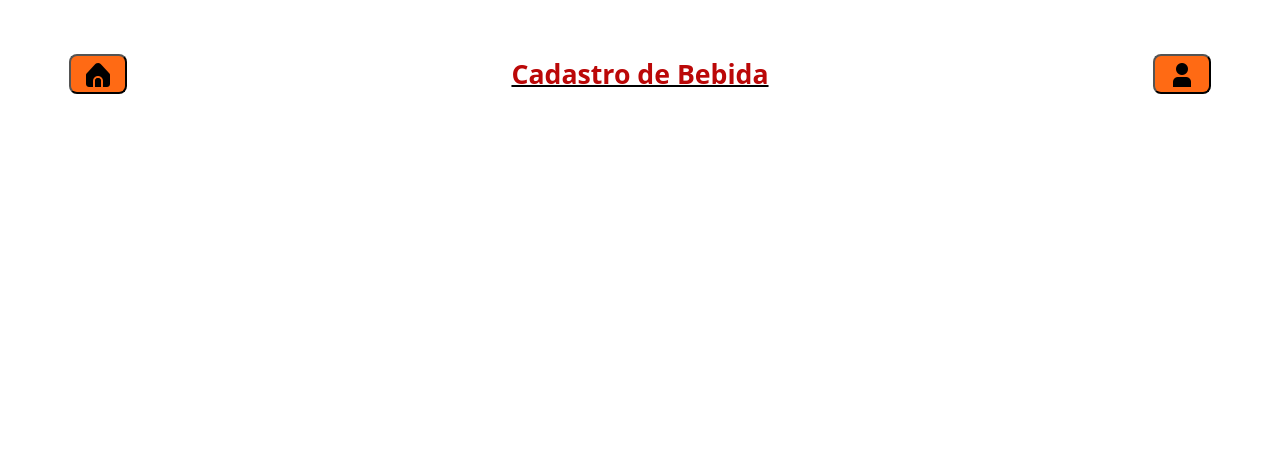
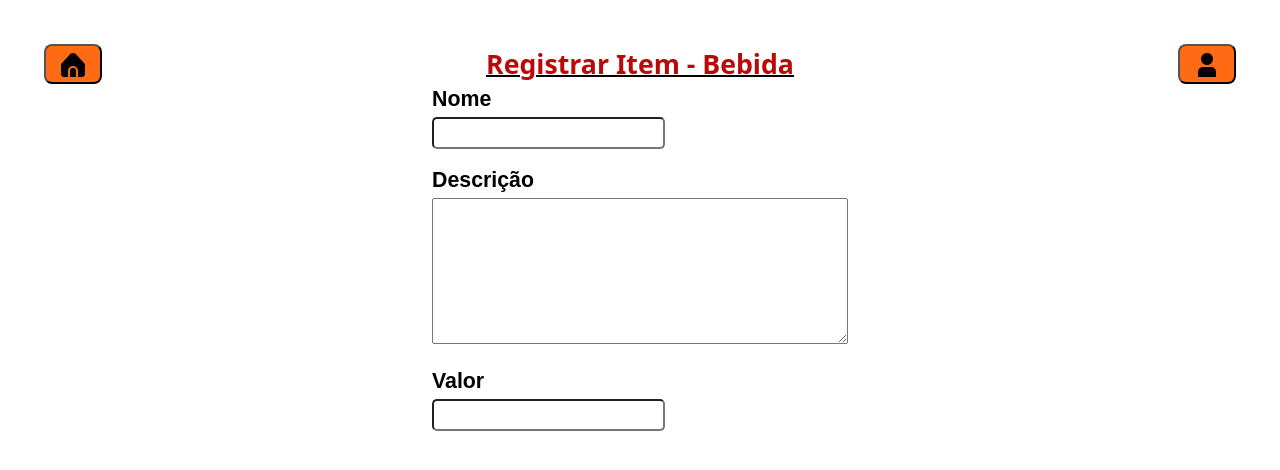
Before and after one commit to Denis-Wendell/Projeto-Restaurante, a website: page registrar_item_bebida.html in a window 1280 px wide. Shown: the part 122-592 px from the top of the page. Drawn offline with nearby package versions, Linux system fonts and the light colour scheme.

Commit message:
add parte de registro de item comida/bebida

```diff
--- a/registrar_item_bebida.html
+++ b/registrar_item_bebida.html
@@ -5,14 +5,16 @@
     <meta charset="UTF-8">
     <meta http-equiv="X-UA-Compatible" content="IE=edge">
     <meta name="viewport" content="width=device-width, initial-scale=1.0">
-    <title>Cadastro de Bebidas SC</title>
+    <title>Cadastro de Bebida - SC</title>
     <link rel="stylesheet" href="style_cabecalho_index.css" type="text/css">
-    <link rel="stylesheet" href="main_registrar_item_butao.css">
-    <link rel="stylesheet" href="style_main_registrar_bebida.css">
+    <link rel="stylesheet" href="style_main_registrar_item.css" type="text/css">
+    <link rel="stylesheet" href="style_main_registrar_comida.css">
     <link rel="stylesheet" href="node_modules/bootstrap/dist/css/bootstrap.min.css">
+    <link rel="stylesheet" href="style_main_registrar_item_bebida.css" type="text/css">
+
 </head>
 
-<body>
+
 <header class="cabeçalho">
     <div class="topo">
         <img id="logo" src="img/imagem de cabecalho.png" alt="imagem de comida">
@@ -23,27 +25,34 @@
 </header>
 <main>
     <div class="titulos">
-            <span><button id="botao_home"><a href="index.html"><img src="img/home.png"
-                            alt="casa.pg"></a></button></span>
-            <span id="sub_titulo_aba"><strong>Cadastro de Bebida</strong></span>
+        <span><button id="botao_home"><a href="index.html"><img src="img/home.png" alt="icon_casa"></a></button></span>
+        <span id="sub_titulo_aba"><strong>Registrar Item - Bebida</strong></span>
         <span><button id="botao_perfil"><a href="index.html"><img src="img/user.png"
                         alt="icon_casa"></a></button></span>
     </div>
+    <form>
 
-    </main>
+        <fieldset class="grupo">
+
+            <div class="campo">
+                <label for="nome">Nome</label>
+                <input type="text" name="nome" id="nome" required>
+            </div>
+            <div class="campo">
+                <label for="descricao">Descrição</label>
+                <textarea rows="6" style="width: 26em" id="descricao" name="descrcao"></textarea>
+            </div>
+            <div class="campo">
+                <label for="valor">Valor</label>
+                <input type="text" name="valor" id="valor" required>
+            </div>
+        </fieldset>
+
+    </form>
 
 
 
+    </body>
 
 
-
-
-
-
-
-
-    <!--<script src="https://cdn.jsdelivr.net/npm/bootstrap@5.1.3/dist/js/bootstrap.bundle.min.js" integrity="sha384-ka7Sk0Gln4gmtz2MlQnikT1wXgYsOg+OMhuP+IlRH9sENBO0LRn5q+8nbTov4+1p" crossorigin="anonymous"></script>-->
-    <script src="node_modules/bootstrap/dist/js/bootstrap.bundle.min.js"></script>
-</body>
-
 </html>
--- a/style_main_registrar_bebida.css
+++ b/style_main_registrar_bebida.css
@@ -19,3 +19,63 @@
     text-align: center;
     text-decoration: underline black 2px solid;
 }
+
+.titulos {
+    display: flex;
+    justify-content: center;
+    margin-left: auto;
+    margin-right: auto;
+    gap: 30vw;
+
+}
+
+.titulos #botao_home,
+#botao_perfil {
+    padding: 5px 15px;
+    background: #ff6a14;
+    border-radius: 8px;
+}
+
+#sub_titulo_aba {
+    font-size: 20pt;
+    text-align: center;
+    text-decoration: underline black 2px solid;
+}
+
+fieldset {
+    border: 0;
+
+
+}
+
+.campo {
+    margin-bottom: 1em;
+}
+
+fieldset {
+    margin-top: 4%;
+    margin-left: 5%;
+    display: grid;
+    justify-content: center;
+}
+
+.campo label {
+    display: block;
+    font-family: Arial, Helvetica, sans-serif;
+    font-size: medium;
+    font-size: 16pt;
+    font-weight: bold;
+    color: black;
+
+    margin-bottom: 1px;
+}
+
+.campo input {
+    border-radius: 5px;
+    color: black;
+    font-size: 14pt;
+    font-weight: 500;
+    text-align: left;
+    font-family: 'Times New Roman', Times, serif;
+
+}
--- a/style_main_registrar_comida.css
+++ b/style_main_registrar_comida.css
@@ -4,7 +4,7 @@
         margin-left: auto;
         margin-right: auto;
         gap: 30vw;
-    margin-top: -80px;
+
     }
 
     .titulos #botao_home,
@@ -19,3 +19,41 @@
         text-align: center;
         text-decoration: underline black 2px solid;
     }
+
+    fieldset {
+        border: 0;
+
+
+    }
+
+    .campo {
+        margin-bottom: 1em;
+    }
+
+    fieldset {
+        margin-top: 4%;
+        margin-left: 5%;
+        display: grid;
+        justify-content: center;
+    }
+
+    .campo label {
+        display: block;
+        font-family: Arial, Helvetica, sans-serif;
+        font-size: medium;
+        font-size: 16pt;
+        font-weight: bold;
+        color: black;
+
+        margin-bottom: 1px;
+    }
+
+    .campo input {
+        border-radius: 5px;
+        color: black;
+        font-size: 14pt;
+        font-weight: 500;
+        text-align: left;
+        font-family: 'Times New Roman', Times, serif;
+
+    }
```
Also changed, not shown: registrar_item_comida.html (+34 -9 lines). Lines whose indentation alone changed are shown as unchanged.
